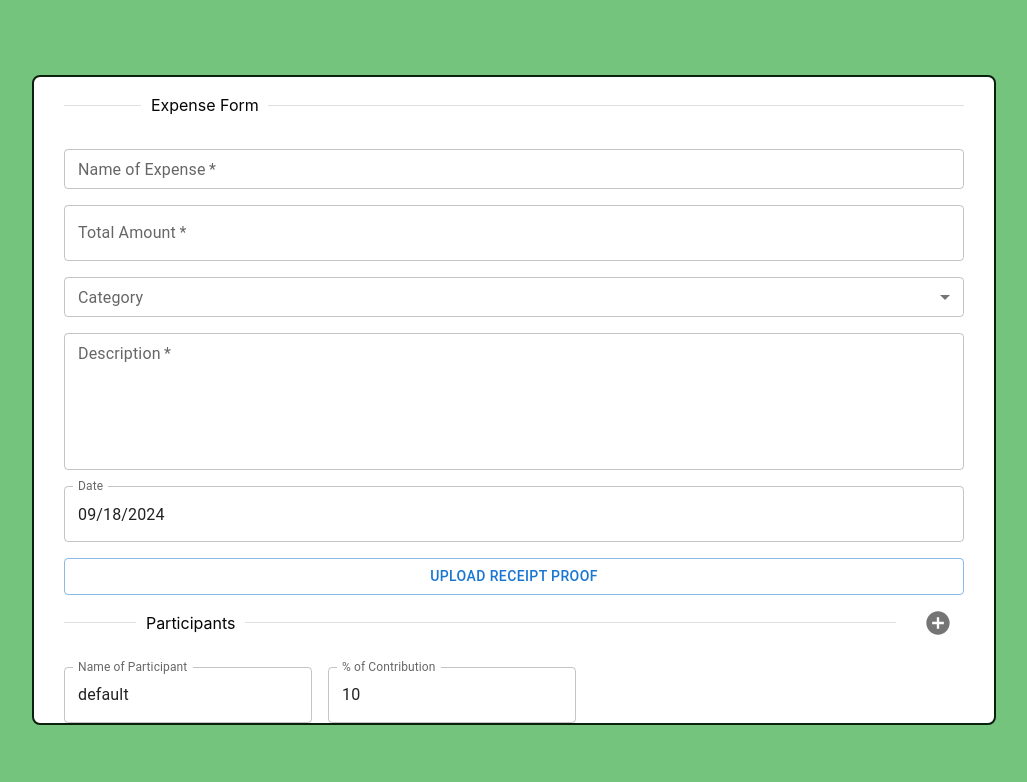
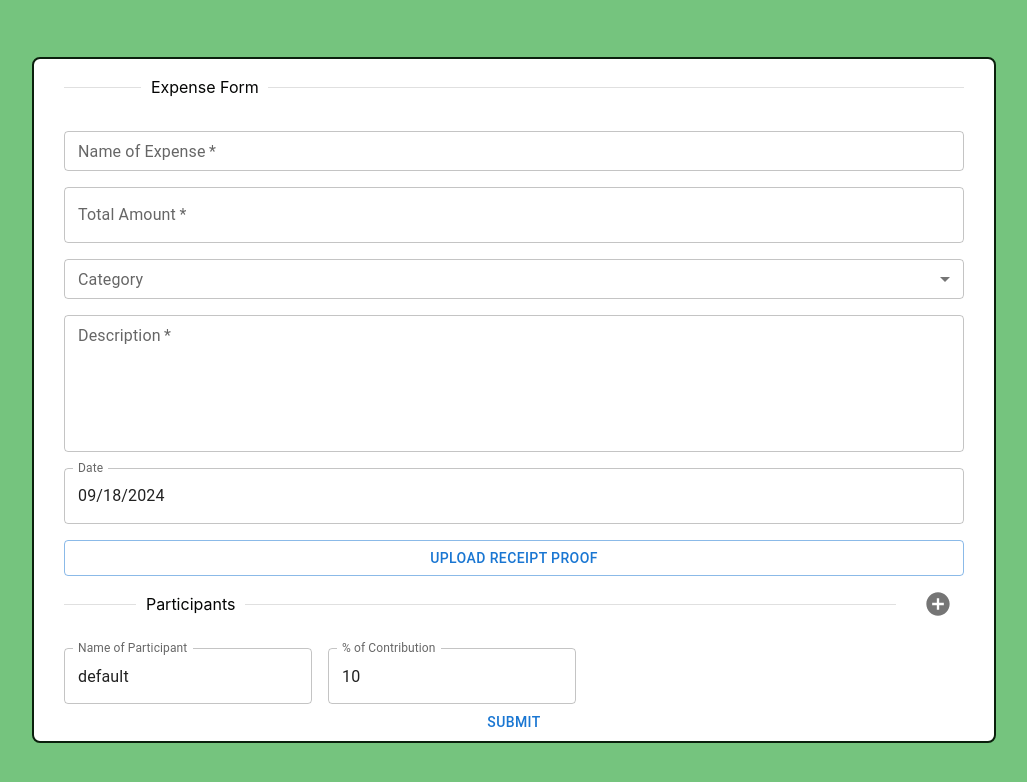
Before and after one commit to chingu-voyages/v51-tier2-team-26, a React (Vite) app: page / in a window 1280 px wide. Shown: the top 782 px of the page, without its empty margins (126-1153 px from the left). Built offline with nearby package versions, Linux system fonts and the light colour scheme.

Commit message:
Attempting to fix console errors, redid amount input field

```diff
--- a/src/components/ExpenseForm/ExpenseForm.jsx
+++ b/src/components/ExpenseForm/ExpenseForm.jsx
@@ -1,6 +1,6 @@
 import { useState } from 'react';
 import dayjs from 'dayjs';
-import { Backdrop, Box, Divider } from '@mui/material';
+import { Backdrop, Box, Divider, Button } from '@mui/material';
 import Grid from '@mui/material/Grid2';
 import { LocalizationProvider } from '@mui/x-date-pickers/LocalizationProvider';
 import { AdapterDayjs } from '@mui/x-date-pickers/AdapterDayjs';
@@ -135,6 +135,9 @@ export default function ExpenseForm() {
             <FileUploadButton />
           </Grid>
           <ParticipantsSection />
+          <Grid>
+            <Button type='submit'>Submit</Button>
+          </Grid>
         </Box>
       </Backdrop>
     </LocalizationProvider>
--- a/src/components/ExpenseForm/Fields/AmountInputField.jsx
+++ b/src/components/ExpenseForm/Fields/AmountInputField.jsx
@@ -1,59 +1,39 @@
 import { useState } from 'react';
-import PropTypes from 'prop-types';
-import { NumericFormat } from 'react-number-format';
 import TextField from '@mui/material/TextField';
 
-function NumericFormatCustom(props) {
-  const { inputRef, onChange, ...other } = props;
-
-  return (
-    <NumericFormat
-      {...other}
-      getInputRef={inputRef}
-      thousandSeparator
-      valueIsNumericString
-      prefix='$'
-      decimalScale={2}
-      fixedDecimalScale
-      allowNegative={false}
-      onValueChange={(values) => {
-        onChange({
-          target: {
-            name: props.name,
-            value: values.value,
-          },
-        });
-      }}
-    />
-  );
-}
-
-NumericFormatCustom.propTypes = {
-  inputRef: PropTypes.func.isRequired,
-  onChange: PropTypes.func.isRequired,
-  name: PropTypes.string.isRequired,
-};
-
-export default function FormattedInputs() {
+export default function AmountInputField() {
   const [value, setValue] = useState('');
 
   const handleChange = (event) => {
-    setValue(event.target.value);
+    let inputValue = event.target.value;
+
+    inputValue = inputValue.replace(/[^0-9.,]/g, '');
+
+    // Restrict to only two decimal places
+    const parts = inputValue.split('.');
+    if (parts[1] && parts[1].length > 2) {
+      inputValue = parts[0] + '.' + parts[1].slice(0, 2);
+    }
+
+    // Format the number with commas
+    const formattedValue = parseFloat(inputValue)
+      ? Number(inputValue).toLocaleString('en-US', {
+          minimumFractionDigits: 2,
+          maximumFractionDigits: 2,
+        })
+      : inputValue;
+
+    setValue(formattedValue);
   };
 
   return (
     <TextField
       label='Total Amount'
       required
-      placeholder='$25.99'
       value={value}
       onChange={handleChange}
-      name='amount'
-      slotProps={{
-        input: {
-          inputComponent: NumericFormatCustom,
-        },
-      }}
+      placeholder='$0.00'
+      fullWidth
     />
   );
 }
--- a/src/components/ExpenseForm/Fields/CategorySelectField.jsx
+++ b/src/components/ExpenseForm/Fields/CategorySelectField.jsx
@@ -38,9 +38,7 @@ export default function CategorySelectField({
           <option value='Cleaning Supplies'>Cleaning Supplies</option>
           <option value='Toiletries'>Toiletries</option>
           <option value='Kitchen Supplies'>Kitchen Supplies</option>
-          <option value='Household Items (e.g., light bulbs, batteries)'>
-            Household Items (e.g., light bulbs, batteries)
-          </option>
+          <option value='Household Items '>Household Items</option>
         </optgroup>
 
         <optgroup label='Dining & Takeout'>
@@ -51,13 +49,9 @@ export default function CategorySelectField({
         </optgroup>
 
         <optgroup label='Transportation'>
-          <option value='Public Transportation (bus, subway)'>
-            Public Transportation (bus, subway)
-          </option>
+          <option value='Public Transportation'>Public Transportation </option>
           <option value='Gasoline'>Gasoline</option>
-          <option value='Ride-sharing (Uber, Lyft)'>
-            Ride-sharing (Uber, Lyft)
-          </option>
+          <option value='Ride-sharing'>Ride-sharing</option>
           <option value='Parking'>Parking</option>
           <option value='Car Maintenance'>Car Maintenance</option>
         </optgroup>
@@ -65,12 +59,8 @@ export default function CategorySelectField({
         <optgroup label='Entertainment & Recreation'>
           <option value='Movies & Concerts'>Movies & Concerts</option>
           <option value='Sports & Activities'>Sports & Activities</option>
-          <option value='Subscriptions (e.g., Netflix, Spotify)'>
-            Subscriptions (e.g., Netflix, Spotify)
-          </option>
-          <option value='Tickets (amusement parks, events)'>
-            Tickets (amusement parks, events)
-          </option>
+          <option value='Subscriptions'>Subscriptions</option>
+          <option value='Tickets '>Tickets</option>
         </optgroup>
 
         <optgroup label='Travel & Accommodation'>
@@ -99,15 +89,11 @@ export default function CategorySelectField({
         <optgroup label='Gifts & Special Occasions'>
           <option value='Birthday Gifts'>Birthday Gifts</option>
           <option value='Wedding Gifts'>Wedding Gifts</option>
-          <option value='Holidays (e.g., Christmas, Thanksgiving)'>
-            Holidays (e.g., Christmas, Thanksgiving)
-          </option>
+          <option value='Holidays'>Holidays</option>
         </optgroup>
 
         <optgroup label='Miscellaneous'>
-          <option value='Pet Expenses (food, grooming)'>
-            Pet Expenses (food, grooming)
-          </option>
+          <option value='Pet Expenses'>Pet Expenses</option>
           <option value='Childcare/Babysitting'>Childcare/Babysitting</option>
           <option value='Subscriptions/Apps'>Subscriptions/Apps</option>
           <option value='Donations'>Donations</option>
@@ -125,7 +111,3 @@ CategorySelectField.propTypes = {
   error: PropTypes.bool,
   onChange: PropTypes.func.isRequired,
 };
-
-CategorySelectField.defaultProps = {
-  error: false,
-};
--- a/src/components/ExpenseForm/Fields/DatePickerField.jsx
+++ b/src/components/ExpenseForm/Fields/DatePickerField.jsx
@@ -9,7 +9,7 @@ export default function DatePickerField({ value, onChange }) {
         label='Date'
         value={value}
         onChange={onChange}
-        renderInput={(params) => <TextField {...params} />}
+        slots={{ textField: (params) => <TextField {...params} /> }}
       />
     </FormControl>
   );
--- a/src/components/ExpenseForm/Fields/InputField.jsx
+++ b/src/components/ExpenseForm/Fields/InputField.jsx
@@ -43,11 +43,3 @@ InputField.propTypes = {
   multiline: PropTypes.bool,
   rows: PropTypes.number,
 };
-
-InputField.defaultProps = {
-  placeholder: '',
-  error: false,
-  helperText: '',
-  multiline: false,
-  rows: 1,
-};
--- a/src/components/ExpenseForm/ParticipantsSection/ParticipantsSection.jsx
+++ b/src/components/ExpenseForm/ParticipantsSection/ParticipantsSection.jsx
@@ -27,7 +27,7 @@ export default function ParticipantsSection() {
           <AddCircleIcon fontSize='inherit' />
         </IconButton>
       </Grid>
-      <ParticipantInput name='default' contribution='10' />
+      <ParticipantInput name='default' contribution={Number('10')} />
     </Grid>
   );
 }
```
